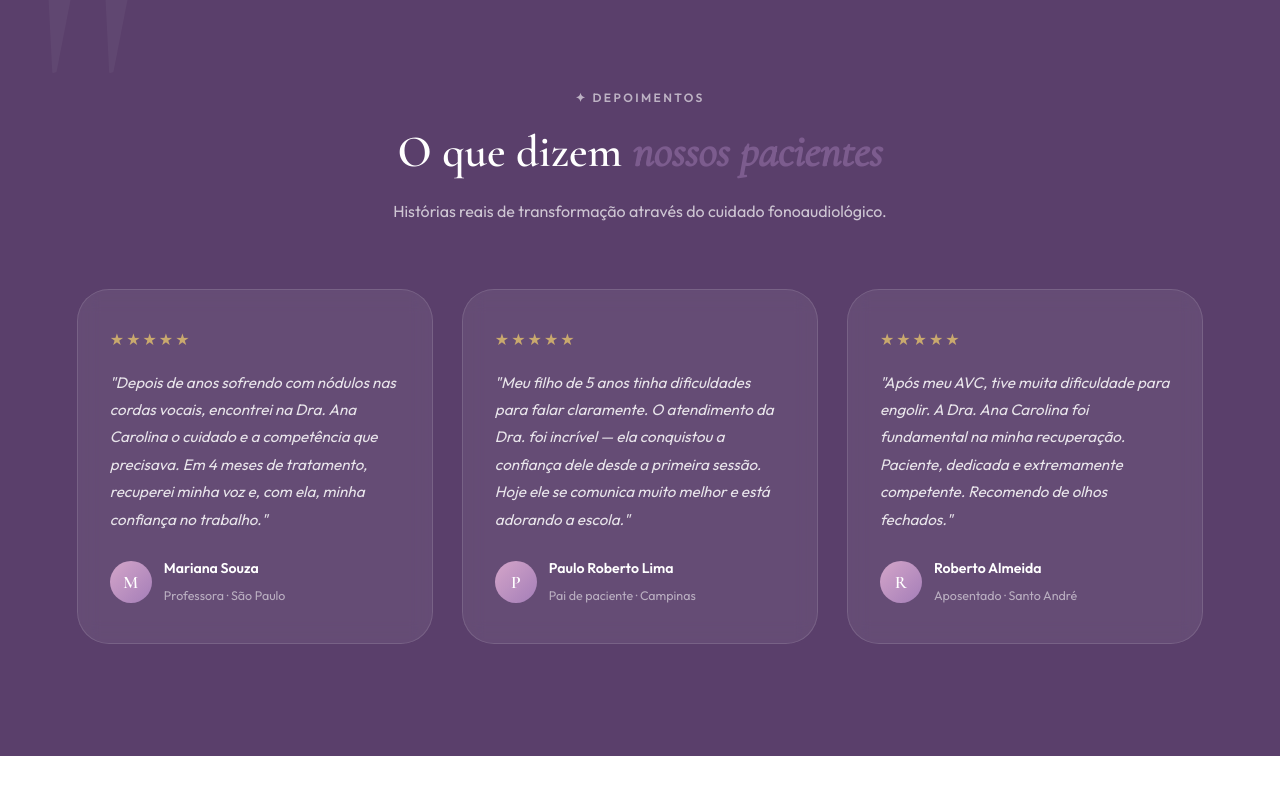
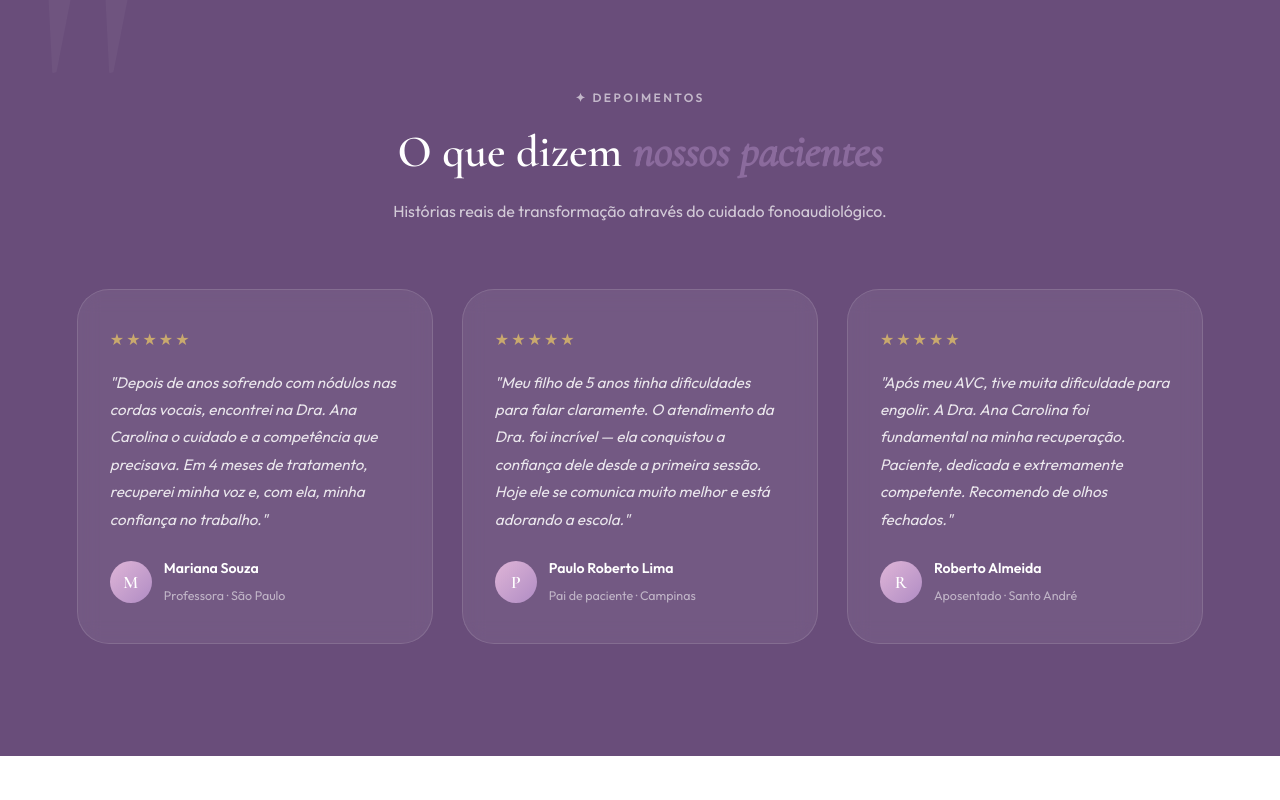
Before and after one commit to Raivcx/fonomono, a website built with Vite: page index.html in a window 1280 px wide. Shown: the part 3000-3800 px from the top of the page. Built offline with nearby package versions, Linux system fonts and the light colour scheme.

Commit message:
🎨 Update: Cores ajustadas para tons mais claros e luminosos

```diff
--- a/style.css
+++ b/style.css
@@ -8,17 +8,17 @@
 
 /* --- Variáveis de Design --- */
 :root {
-  --cor-primaria: #7c5c8e;
-  --cor-primaria-dark: #5a3f6b;
-  --cor-primaria-light: #a47eb8;
-  --cor-acento: #d4a5c9;
+  --cor-primaria: #8b6b9d;
+  --cor-primaria-dark: #694d7a;
+  --cor-primaria-light: #b08cc4;
+  --cor-acento: #dfb5d7;
   --cor-dourado: #c9a96e;
-  --cor-bg: #faf8fc;
-  --cor-bg-alt: #f3eef8;
-  --cor-texto: #2d2035;
-  --cor-texto-suave: #6e5f7a;
+  --cor-bg: #fdfbff;
+  --cor-bg-alt: #f8f4fc;
+  --cor-texto: #3d3045;
+  --cor-texto-suave: #7e6f8a;
   --cor-branco: #ffffff;
-  --cor-borda: #e5d9f0;
+  --cor-borda: #ede6f5;
 
   --fonte-titulo: 'Cormorant Garamond', Georgia, serif;
   --fonte-corpo: 'Outfit', sans-serif;
@@ -195,7 +195,7 @@ ul {
   display: flex;
   align-items: center;
   padding: 7rem 6% 4rem;
-  background: linear-gradient(135deg, #faf8fc 0%, #f0e8f7 50%, #e8d8f0 100%);
+  background: linear-gradient(135deg, #fdfbff 0%, #f7f0fb 50%, #f2e8f7 100%);
   position: relative;
   overflow: hidden;
 }
```
